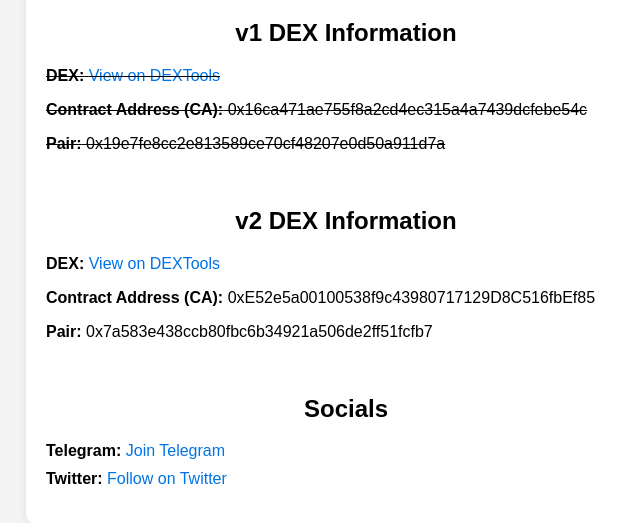
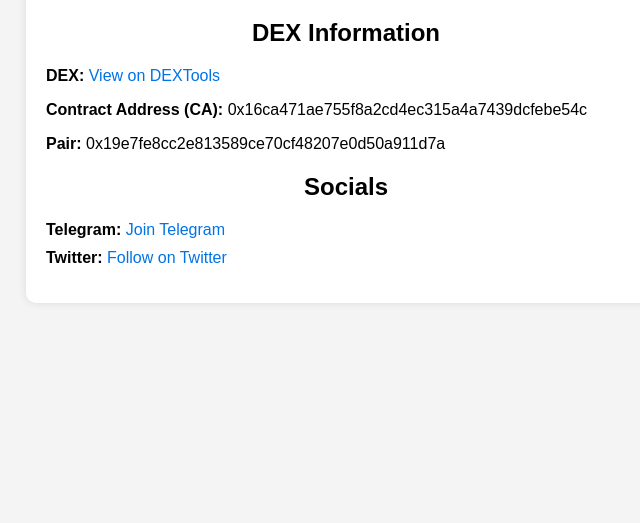
Before and after one commit to synergysize/Nexfundai, a plain HTML site: page index.html in a window 1280 px wide. Shown: the part 101-624 px from the top of the page, without its empty margins (294-934 px from the left). Drawn offline with Linux system fonts and the light colour scheme.

Commit message:
Add files via upload

```diff
--- a/index.html
+++ b/index.html
@@ -40,29 +40,16 @@
         .link-list li {
             margin: 10px 0;
         }
-        .strike {
-            text-decoration: line-through;
-        }
     </style>
 </head>
 <body>
 
     <div class="container">
         <h1>NexFund AI</h1>
-
-        <h2>v1 DEX Information</h2>
-        <p class="strike"><strong>DEX:</strong> <a href="https://www.dextools.io/app/en/ether/pair-explorer/0x19e7fe8cc2e813589ce70cf48207e0d50a911d7a?t=1728506773177" target="_blank">View on DEXTools</a></p>
-        <p class="strike"><strong>Contract Address (CA):</strong> 0x16ca471ae755f8a2cd4ec315a4a7439dcfebe54c</p>
-        <p class="strike"><strong>Pair:</strong> 0x19e7fe8cc2e813589ce70cf48207e0d50a911d7a</p>
-
-        <br>
-
-        <h2>v2 DEX Information</h2>
-        <p><strong>DEX:</strong> <a href="https://www.dextools.io/app/en/ether/pair-explorer/0x7a583e438ccb80fbc6b34921a506de2ff51fcfb7" target="_blank">View on DEXTools</a></p>
-        <p><strong>Contract Address (CA):</strong> 0xE52e5a00100538f9c43980717129D8C516fbEf85</p>
-        <p><strong>Pair:</strong> 0x7a583e438ccb80fbc6b34921a506de2ff51fcfb7</p>
-
-        <br>
+        <h2>DEX Information</h2>
+        <p><strong>DEX:</strong> <a href="https://www.dextools.io/app/en/ether/pair-explorer/0x19e7fe8cc2e813589ce70cf48207e0d50a911d7a?t=1728506773177" target="_blank">View on DEXTools</a></p>
+        <p><strong>Contract Address (CA):</strong> 0x16ca471ae755f8a2cd4ec315a4a7439dcfebe54c</p>
+        <p><strong>Pair:</strong> 0x19e7fe8cc2e813589ce70cf48207e0d50a911d7a</p>
 
         <h2>Socials</h2>
         <ul class="link-list">
```
